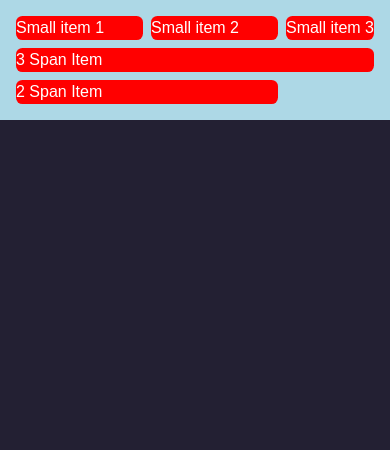
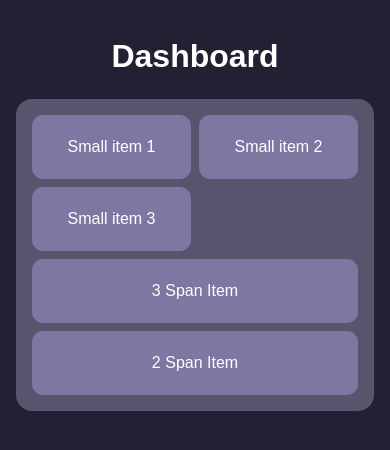
Before and after one commit to dizzzy7/vue-dashboard, a Vue app: page / in a window 390 px wide. Shown: the top 450 px of the page. Built offline with nearby package versions, Linux system fonts and the light colour scheme.

Commit message:
feat: improve styling and responsiveness of dashboard

```diff
--- a/src/components/Dashboard.vue
+++ b/src/components/Dashboard.vue
@@ -3,26 +3,24 @@
 
 <template>
   <div class="dashboard">
-    <div class="dashboard__item--span-one">Small item 1</div>
-    <div class="dashboard__item--span-one">Small item 2</div>
-    <div class="dashboard__item--span-one">Small item 3</div>
-    <div class="dashboard__item--span-three">3 Span Item</div>
-    <div class="dashboard__item--span-two">2 Span Item</div>
+    <div class="dashboard__item dashboard__item--span-one">Small item 1</div>
+    <div class="dashboard__item dashboard__item--span-one">Small item 2</div>
+    <div class="dashboard__item dashboard__item--span-one">Small item 3</div>
+    <div class="dashboard__item dashboard__item--span-three">3 Span Item</div>
+    <div class="dashboard__item dashboard__item--span-two">2 Span Item</div>
   </div>
 </template>
 
 <style scoped lang="scss">
 .dashboard {
-  background: lightblue;
+  background: #58546d;
   display: grid;
-  grid-template-columns: 1fr 1fr 1fr;
+  grid-template-columns: repeat(3, minmax(0, 1fr));
   padding: 1em;
   gap: 0.5em;
-
-  > * {
-    background-color: red;
-    border-radius: 0.4em;
-  }
+  grid-auto-flow: row;
+  justify-content: center;
+  border-radius: 1em;
 
   @media screen and (max-width: $xl-screen) {
   }
@@ -31,13 +29,20 @@
   }
 
   @media screen and (max-width: $md-screen) {
-    grid-template-columns: 1fr 1fr;
+    grid-template-columns: repeat(2, minmax(0, 1fr));
+  }
+
+  @media screen and (max-width: $sm-screen) {
   }
 
   &__item {
-    @at-root [class*='#{&}'] {
-      background-color: green !important;
-    }
+    border-radius: 0.7em;
+    background-color: #7e77a1;
+    padding: 0.5em 1em;
+    min-height: 4em;
+    display: flex;
+    justify-content: center;
+    align-items: center;
 
     &--span-one {
       grid-column-start: span 1;
@@ -48,6 +53,19 @@
     &--span-three {
       grid-column-start: span 3;
     }
+
+    @media screen and (max-width: $md-screen) {
+      &--span-two {
+        grid-column-start: span 2;
+      }
+
+      &--span-three {
+        grid-column-start: span 2;
+      }
+    }
+
+    @media screen and (max-width: $sm-screen) {
+    }
   }
 }
 </style>
--- a/src/views/HomeView.vue
+++ b/src/views/HomeView.vue
@@ -4,6 +4,17 @@ import Dashboard from '@/components/Dashboard.vue'
 
 <template>
   <main>
-    <Dashboard />
+    <div class="container">
+      <section>
+        <h1 class="text-center">Dashboard</h1>
+        <Dashboard />
+      </section>
+    </div>
   </main>
 </template>
+
+<style scoped lang="scss">
+h1 {
+  margin-bottom: 0.6em;
+}
+</style>
```
